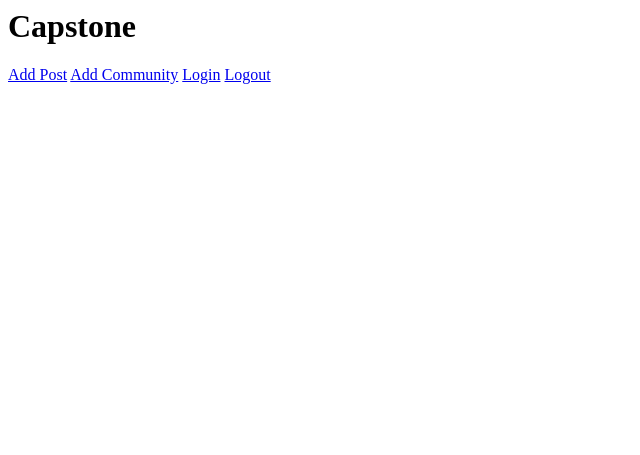
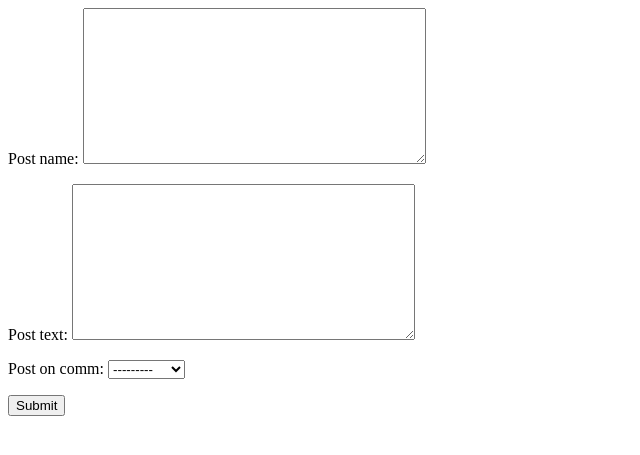
Before and after one commit to zaska-afk/capstone, a Django app: page /addpost/ in a window 1280 px wide. Shown: the top 455 px of the page, without its empty margins (0-640 px from the left). Run offline with Django 3.2, Linux system fonts and the light colour scheme; data comes from the database, SQL or seed files in the repository; both versions use the stored data as it was after the commit.

Commit message:
add post page renders, but cannot add post

```diff
--- a/project/forms.py
+++ b/project/forms.py
@@ -19,11 +19,12 @@ class LoginForm(forms.Form):
     username = forms.CharField(label="Enter a Valid Username")
     password = forms.CharField(label="Enter a Valid Password", widget=forms.PasswordInput())
 
-
+# Dunya - commented out 'post_on_comm' to render post form
 class AddPostForm(ModelForm):
     class Meta:
         model = Post
-        fields = ['post_name', 'post_text', 'post_on_comm']
+        # fields = ['post_name', 'post_text', 'post_on_comm']
+        fields = ['post_name', 'post_text',"post_on_comm"]
 
 
 class AddCommunityForm(ModelForm):
--- a/project/views.py
+++ b/project/views.py
@@ -67,15 +67,16 @@ def edit(request, id):
 def home_view(request):
     ...
 # By Dunya-trying create an add_post with @ user ability
-# structure somewhat taken from twitterclone(Not sure about lines 84 and 85)
+# Dunya - structure somewhat taken from twitterclone(Not sure about lines 84 and 85)
 def addpost_view(request):
     if request.method == "POST":
         form = AddPostForm(request.POST)
         if form.is_valid():
-            form.save()
+            # form.save()
             data = form.cleaned_data
             add_post = Post.objects.create(
-                post_content=data["post_name", "post_text"],
+                post_content=data["post_name", "post_text", "post_on_comm"],
+                # post_content=data["post_name", "post_text"],
                 post_creator=request.user
             )
             # if "@" in data["post_text"]:
@@ -86,15 +87,18 @@ def addpost_view(request):
             return redirect('/')
 
     form = AddPostForm()
-    return render(request, "index.html", {"form": form})
+    return render(request, "generic_form.html", {"form": form})
 
-# took structure some what from recipebox
-# not sure about the structure
+# Dunya - took structure some what from recipebox
+# Dunya - not sure about the structure
+# Dunya - Changed view a bit to help render. commented out olde to have a reference
 def addcomment_view(request):
-    template_name = "index.html"
-    comment = Post.objects.get(id=id) # Not sure about use of id
-    context = {"comment": comment}
-    return render(request, template_name, context)
+    template_name = "generic_form.html"
+    # comment = Post.objects.get(id=id) # Dunya - Not sure about use of id
+    comment = Post.objects.create("on_post, comment_text")
+    # context = {"comment": comment}
+    # return render(request, template_name, context)
+    return render(request, template_name)
 
 def addcommunity_view(request):
     ...
--- a/templates/generic_form.html
+++ b/templates/generic_form.html
@@ -1,5 +1,13 @@
 <form action="" method="post">
-    {% csrf_token %}
-    {{ form.as_p }}
-    <input type="submit" value="Submit">
+  {% csrf_token %} {{ form.as_p }}
+  <input type="submit" value="Submit" />
 </form>
+
+{% for i in addpost%}
+<p>{{post_content}}</p>
+<p>{{post_creator}}</p>
+{% endfor%}
+<br />
+{% for i in post%}
+<p>{{comment}}</p>
+{% endfor%}
--- a/templates/index.html
+++ b/templates/index.html
@@ -12,5 +12,3 @@
   <li><a href="/recipes/{{recipe.id}}/">{{recipe.title}}</a></li>
   {% endcomment %} {% endfor %}
 </ul>
-
-{{addcomment_view}} {{addpost_view}}
```
Also changed, not shown: db.sqlite3.
